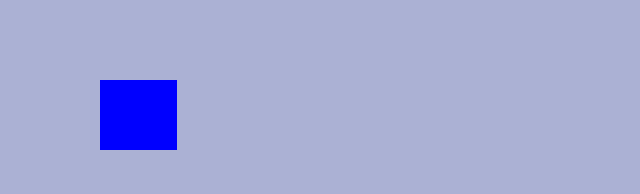
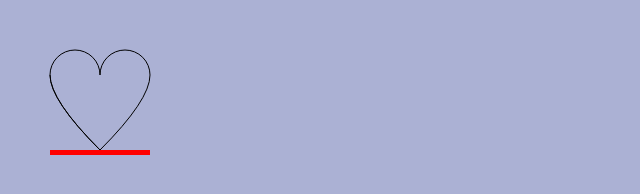
Before and after one commit to FilipeCGEtec/ativCanvas, a plain HTML site: page index.html in a window 1280 px wide. Shown: the whole page, without its empty margins (0-640 px from the left). Drawn offline with Linux system fonts and the light colour scheme.

Commit message:
canvas editado

```diff
--- a/css/sty.css
+++ b/css/sty.css
@@ -5,3 +5,5 @@
 body{
   background-color:rgb(171, 177, 212);
 }
+canvas{
+}
--- a/js/script.js
+++ b/js/script.js
@@ -1,4 +1,30 @@
 const canvas = document.getElementById("canvas");
 const ctx = canvas.getContext("2d");
-ctx.fillStyle = "blue";
-ctx.fillRect(100, 80,77,80)
+canvas.width = 500;
+canvas.height = 500;
+//arco direito do coração
+ctx.moveTo(100,75);
+ctx.arc(75,75, 25, 0, Math.PI, true);
+ctx.stroke();
+//curva esquerda do coração
+ctx.beginPath();
+ctx.moveTo(50, 75);
+ctx.quadraticCurveTo(50, 100, 100, 150);
+ctx.stroke();
+//arco direito go coração
+ctx.moveTo(150,75);
+ctx.arc(125,75, 25, 0, Math.PI, true);
+ctx.stroke();
+//curva direita do coração
+ctx.beginPath();
+ctx.moveTo(150, 75);
+ctx.quadraticCurveTo(150, 100, 100, 150);
+ctx.stroke();
+//base
+ctx.fillStyle = 'red';
+ctx.fillRect(50, 150, 100, 5);
+
+//imagem
+//cria uma variavel de imagem
+var foto = new Image;
+foto.src = '../img/gato.png';
```
Also changed, not shown: img/gato.png (added).
